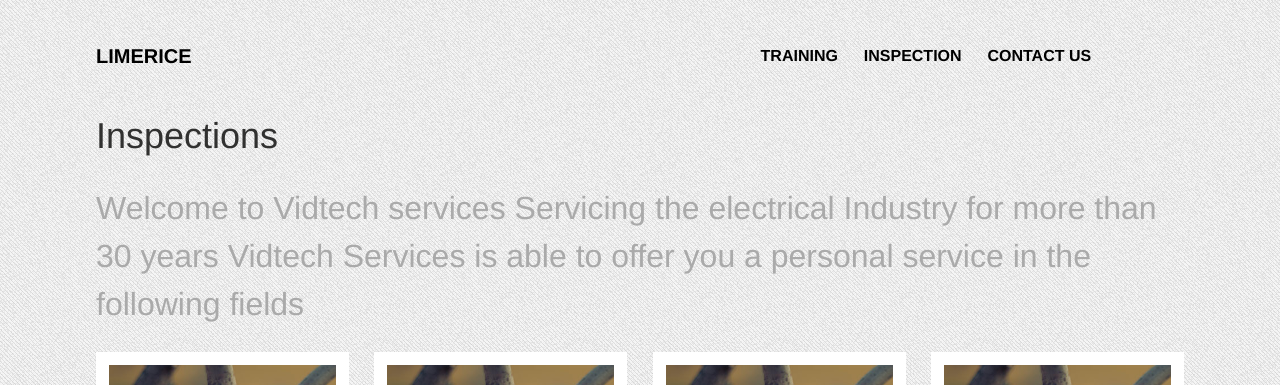
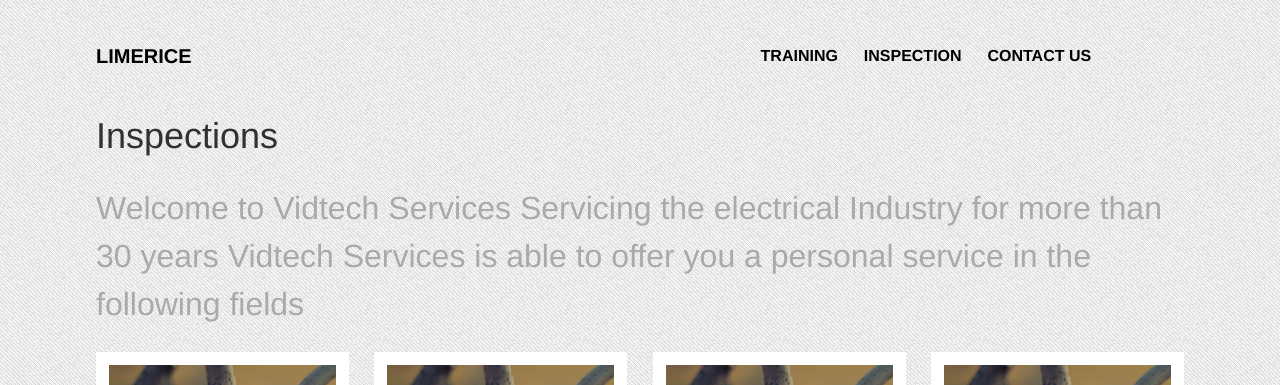
Before and after one commit to DarrenHobern/limerice, a Jekyll site: the page built from inspection/index.md, in a window 1280 px wide. Shown: the top 385 px of the page. Built offline with Jekyll 4.4.1, drawn with Linux system fonts in a browser that asks for light colours.

```diff
--- a/inspection/index.md
+++ b/inspection/index.md
@@ -3,7 +3,8 @@ layout: archive
 title: "Inspections"
 date: 2014-05-30T11:40:45-04:00
 modified:
-excerpt: " Welcome to Vidtech services
+excerpt: " Welcome to Vidtech Services
+
 Servicing the electrical Industry for more than 30 years
 Vidtech Services is able to offer you a personal service in the following fields "
 tags: []
```
